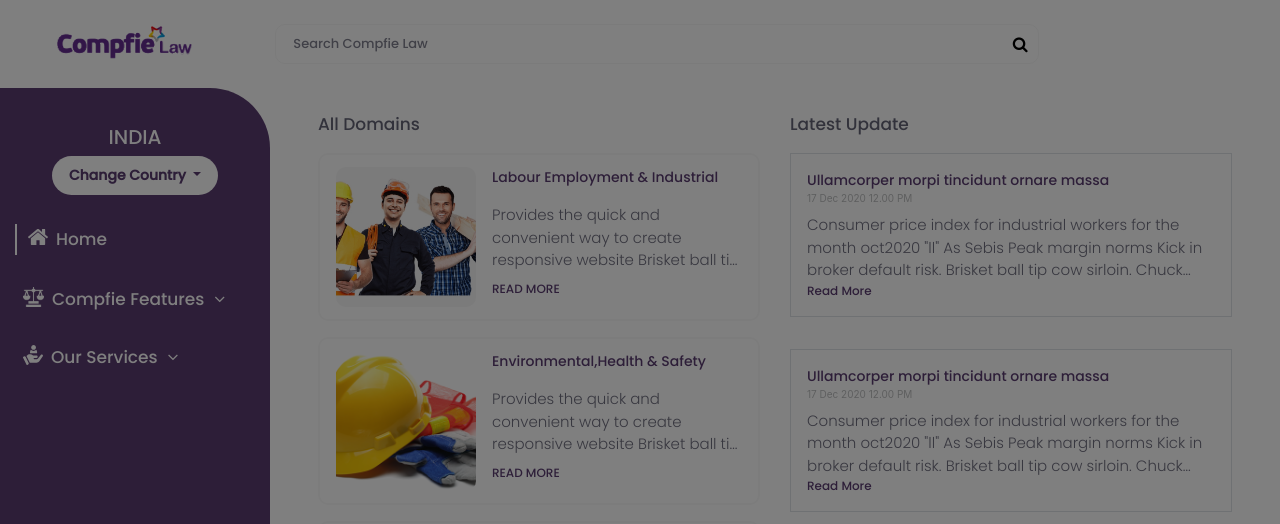
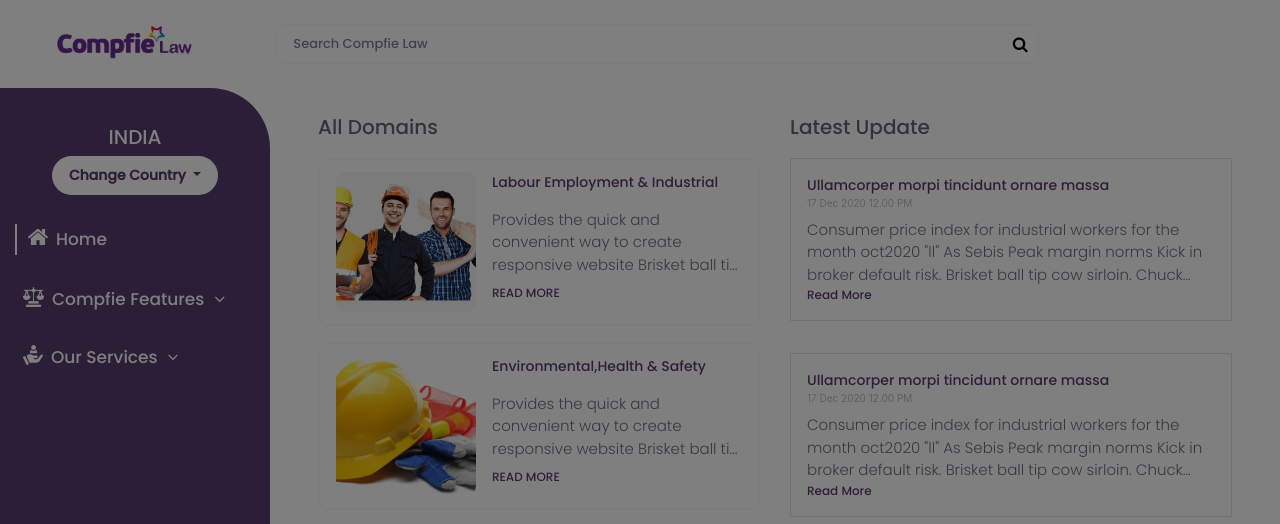
Before and after one commit to Rganeshmoorthy/compfie, a PHP site: page /index.php in a window 1280 px wide. Shown: the top 524 px of the page. Run offline with PHP 8.4, Linux system fonts and the light colour scheme; some libraries are stand-ins or nearby versions.

Commit message:
heading font size 17 to 20 changed

```diff
--- a/css/index.css
+++ b/css/index.css
@@ -1,7 +1,7 @@
 @import url('https://fonts.googleapis.com/css2?family=Poppins:wght@100;300&display=swap');
 @import url('https://fonts.googleapis.com/css2?family=Poppins:wght@200&display=swap');
 .heading {
-    font-size: 17px;
+    font-size: 20px;
     color: #646476;
     font-family: 'Poppins', sans-serif;
 }
```
